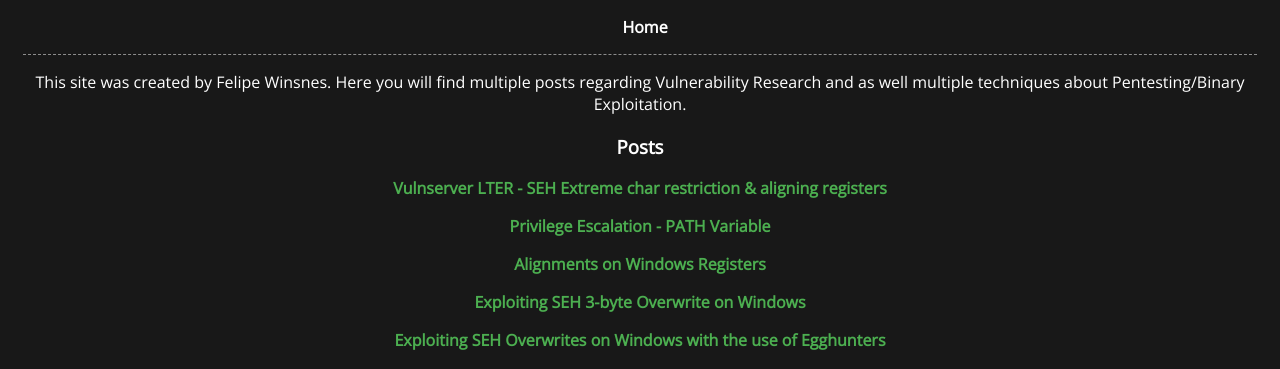
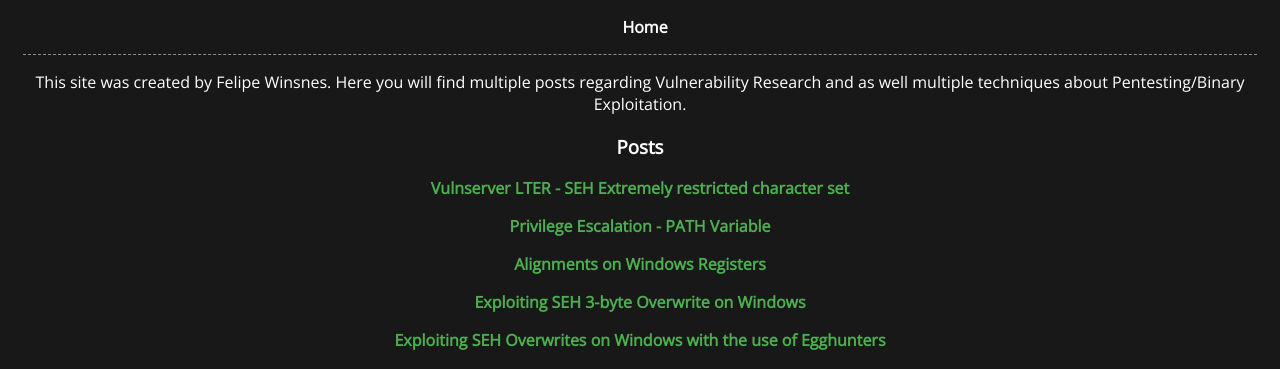
Before and after one commit to whitecr0wz/whitecr0wz.github.io, a Jekyll site: the page built from index.md, in a window 1280 px wide. Shown: the top 369 px of the page. Built offline with Jekyll 4.4.1, drawn with Linux system fonts in a browser that asks for light colours.

Commit message:
Update index.md

```diff
--- a/index.md
+++ b/index.md
@@ -5,7 +5,7 @@
 This site was created by Felipe Winsnes. Here you will find multiple posts regarding Vulnerability Research and as well multiple techniques about Pentesting/Binary Exploitation.
 
 ### Posts
-[Vulnserver LTER - SEH Extreme char restriction & aligning registers](https://whitecr0wz.github.io/posts/Vulnserver-LTER/)
+[Vulnserver LTER - SEH Extremely restricted character set](https://whitecr0wz.github.io/posts/Vulnserver-LTER/)
 
 [Privilege Escalation - PATH Variable](https://whitecr0wz.github.io/posts/Privilege-Escalation-Path/)
 
```
